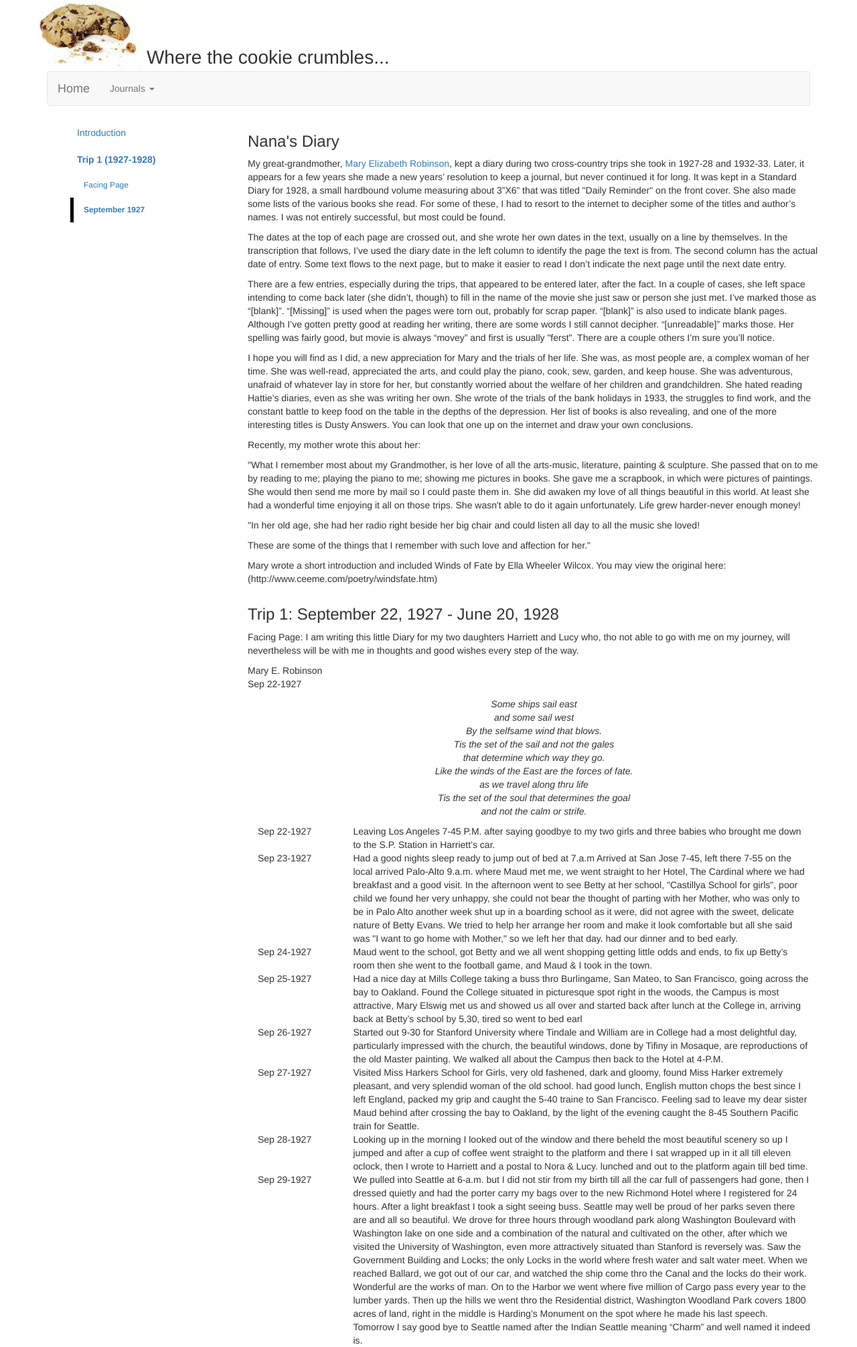
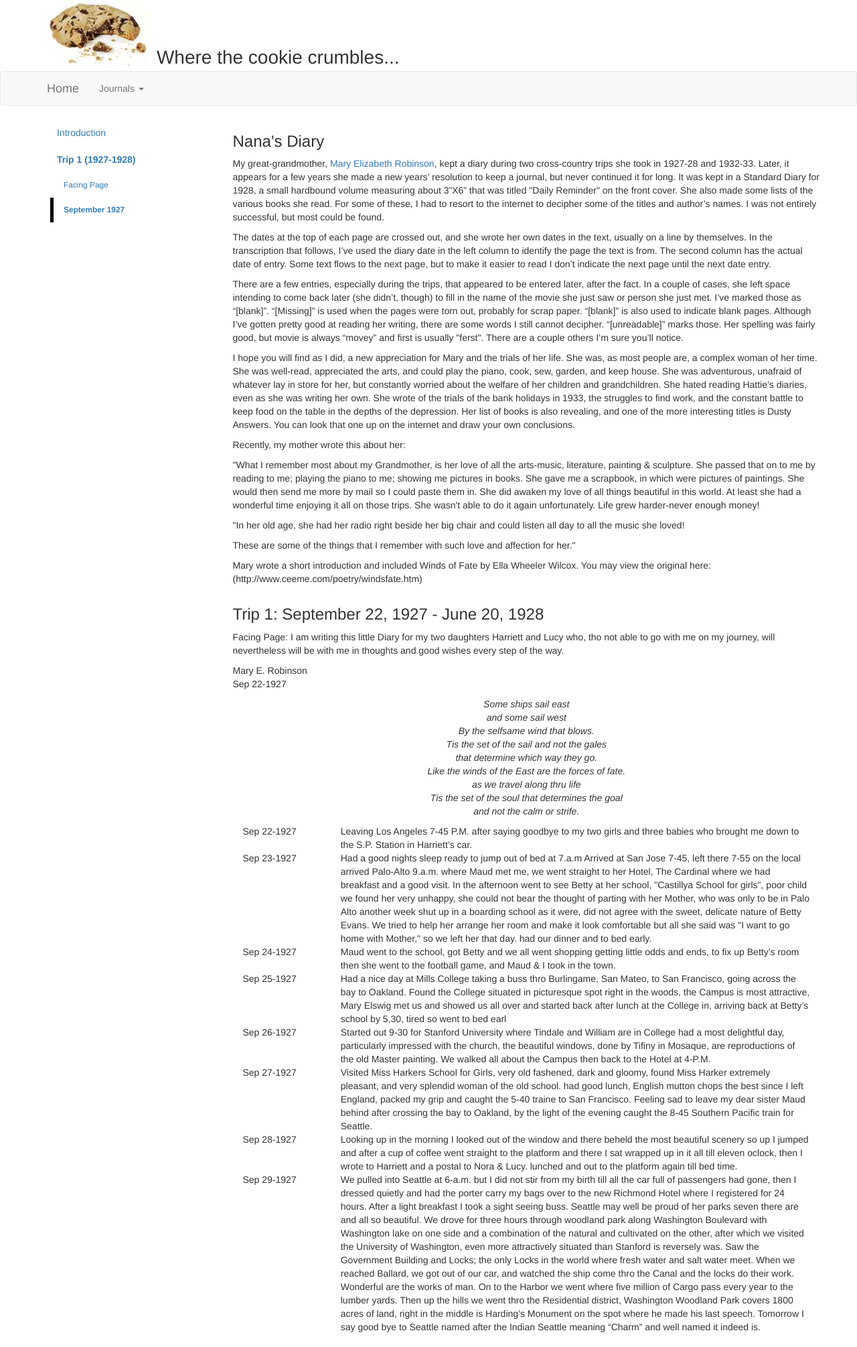
Before and after one commit to veccsolutions/veccsolutions.github.io, a Jekyll site: the page built from diaries/nanas/index.html, in a window 1280 px wide. Shown: the whole page at 67% size. Built offline with Jekyll 4.4.1, drawn with Linux system fonts in a browser that asks for light colours; nearby versions of some CDN libraries.

Commit message:
Fixed some layout weirdness

```diff
--- a/_includes/page-header.html
+++ b/_includes/page-header.html
@@ -1,11 +1,11 @@
-<div class="row">
+<div class="container">
   <span>
    <img src="/images/cookie.jpg" alt="Cookie" />
    </span>
-   <span class="pull-down larger">Where the cookie crumbles...</span>
+   <span class="pull-down larger hidden-xs">Where the cookie crumbles...</span>
 </div>
 <nav class="navbar navbar-default">
-  <div class="container-fluid">
+  <div class="container">
     <!-- Brand and toggle get grouped for better mobile display -->
     <div class="navbar-header">
       <button type="button" class="navbar-toggle collapsed" data-toggle="collapse" data-target="#bs-example-navbar-collapse-1" aria-expanded="false">
@@ -25,7 +25,7 @@
         <li class="dropdown">
           <a href="#" class="dropdown-toggle" data-toggle="dropdown" role="button" aria-haspopup="true" aria-expanded="false">Journals <span class="caret"></span></a>
           <ul class="dropdown-menu">
-            <li><a href="/diaries/nanas">Nana's Diary</a></li>
+            <li><a href="diaries/nanas">Nana's Diary</a></li>
             <li><a href="#">Dana Selwin Logan</a></li>
             <li><a href="#">Telluride</a></li>
           </ul>
--- a/_layouts/default.html
+++ b/_layouts/default.html
@@ -4,8 +4,8 @@
   {% include head.html %}
 
   <body data-spy="scroll" data-target=".scrollspy">
+    {% include page-header.html %}
     <div class="container">
-    {% include page-header.html %}
     <section class="main-content">
 
       {{ content }}
--- a/diaries/nanas/index.html
+++ b/diaries/nanas/index.html
@@ -2,7 +2,7 @@
 layout: default
 title: {{ site.name }}
 ---
-<div class="container">
+<div class="row">
     <div class="col-md-3 scrollspy">
         <ul id="nav" class="nav hidden-xs hidden-sm" data-spy="affix" data-offset-top="158">
             <li>
```
